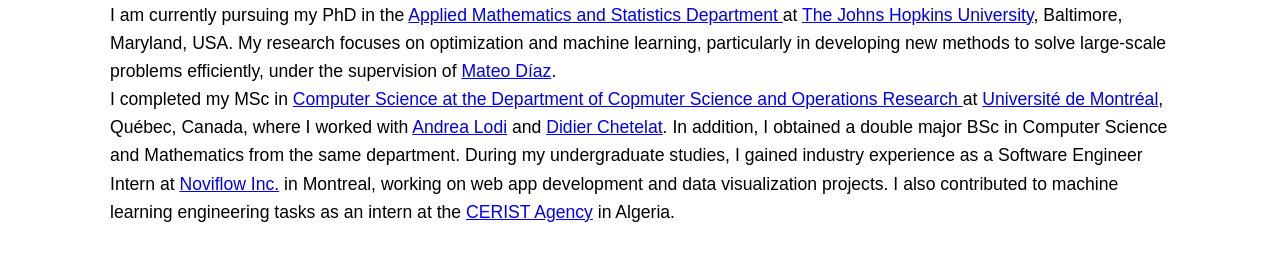
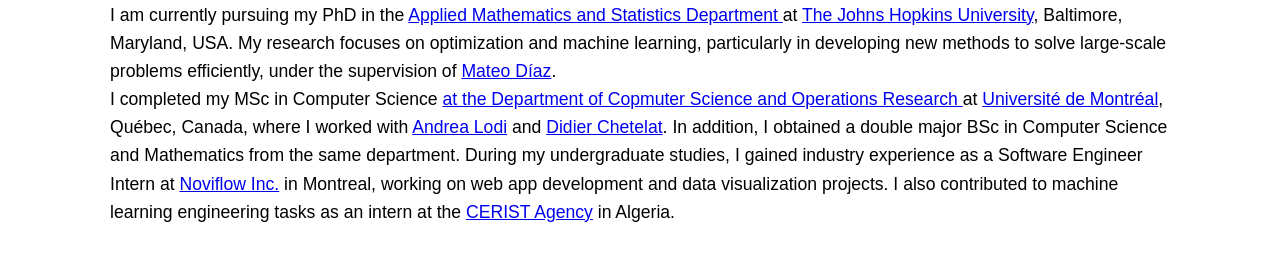
Before and after one commit to aglabassi/website, a plain HTML site: page index.html in a window 1280 px wide. Shown: the part 388-651 px from the top of the page. Drawn offline with Linux system fonts and the light colour scheme.

Commit message:
Update index.html

```diff
--- a/index.html
+++ b/index.html
@@ -32,7 +32,7 @@
   <section id="bio" class="container">
     <h2>Bio</h2>
     <p>I am currently pursuing my PhD in the <a href="https://engineering.jhu.edu/ams/">Applied Mathematics and Statistics Department </a> at <a href="https://www.jhu.edu/"> The Johns Hopkins University</a>, Baltimore, Maryland, USA. My research focuses on optimization and machine learning, particularly in developing new methods to solve large-scale problems efficiently, under the supervision of <a href="https://mateodd25.github.io">Mateo Díaz</a>.</p>
-    <p>I completed my MSc in <a href="https://diro.umontreal.ca/english/home/"> Computer Science at the Department of Copmuter Science and Operations Research </a> at <a href="https://www.umontreal.ca/">Université de Montréal</a>, Québec, Canada, where I worked with <a href="https://scholar.google.it/citations?user=udwtIesAAAAJ&hl=en">Andrea Lodi</a> and <a href="https://www.didierchetelat.com">Didier Chetelat</a>. In addition, I obtained a double major BSc in Computer Science and Mathematics from the same department. During my undergraduate studies, I gained industry experience as a Software Engineer Intern at <a href="https://noviflow.com/">Noviflow Inc.</a> in Montreal, working on web app development and data visualization projects. I also contributed to machine learning engineering tasks as an intern at the <a href="https://www.cerist.dz/">CERIST Agency</a> in Algeria.</p>
+    <p>I completed my MSc in Computer Science <a href="https://diro.umontreal.ca/english/home/">  at the Department of Copmuter Science and Operations Research </a> at <a href="https://www.umontreal.ca/">Université de Montréal</a>, Québec, Canada, where I worked with <a href="https://scholar.google.it/citations?user=udwtIesAAAAJ&hl=en">Andrea Lodi</a> and <a href="https://www.didierchetelat.com">Didier Chetelat</a>. In addition, I obtained a double major BSc in Computer Science and Mathematics from the same department. During my undergraduate studies, I gained industry experience as a Software Engineer Intern at <a href="https://noviflow.com/">Noviflow Inc.</a> in Montreal, working on web app development and data visualization projects. I also contributed to machine learning engineering tasks as an intern at the <a href="https://www.cerist.dz/">CERIST Agency</a> in Algeria.</p>
   </section>
 
   <section id="research" class="container">
```
